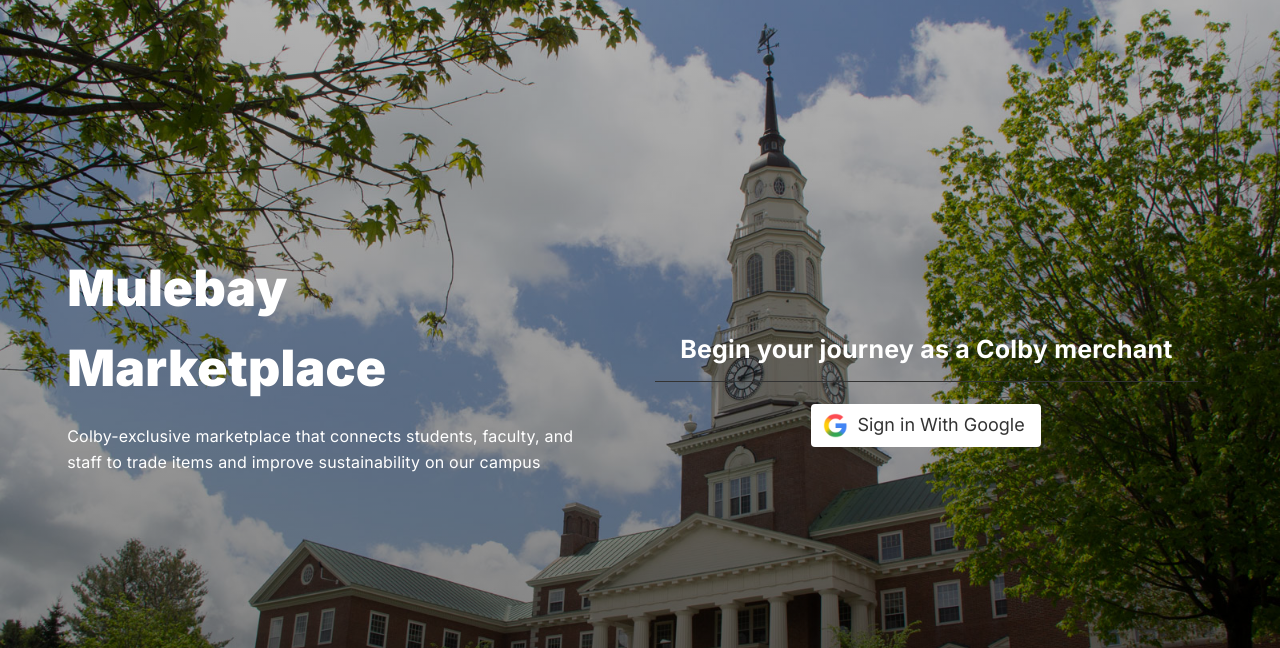
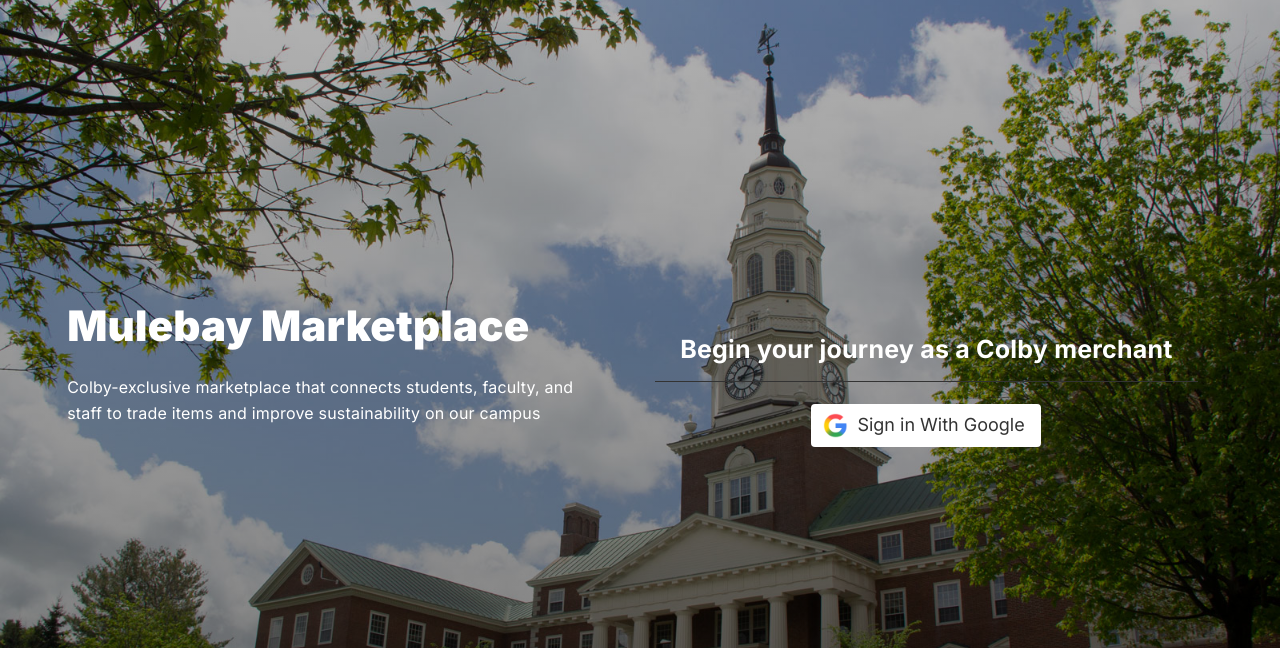
Before and after one commit to jctjad/marketplace, a Flask app: a page that uses website/templates/login.html in a window 1280 px wide. Shown: the top 648 px of the page. Run offline with Flask 3, Linux system fonts and the light colour scheme.

Commit message:
made some more style changes

```diff
--- a/website/static/styles.css
+++ b/website/static/styles.css
@@ -715,7 +715,7 @@ body[data-page="profile"] .profile {
 
 .login-title-large {
   color: white;
-  font-size: 50px;
+  font-size: 42px;
   font-weight: 900;
   margin-bottom: 0;
 }
--- a/website/views.py
+++ b/website/views.py
@@ -13,7 +13,7 @@ from flask_login import current_user, login_required
 from werkzeug.utils import secure_filename
 from flask_socketio import emit, join_room, leave_room
 from website.extensions import db, socketio
-from .models import User, Item, Chat
+from .models import User, Item
 
 # --- Blueprints ---
 main_blueprint = Blueprint('main', __name__)
```
